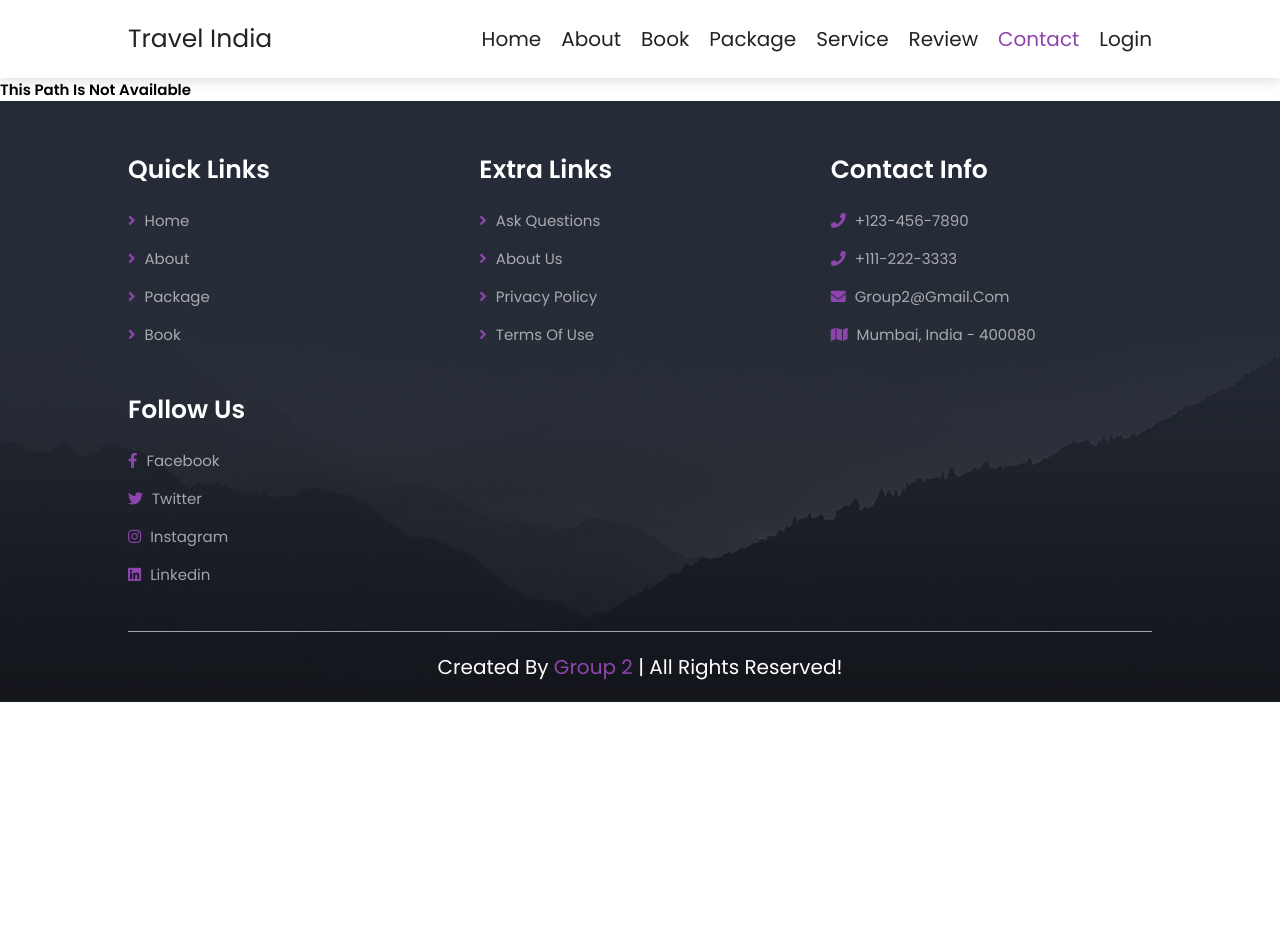
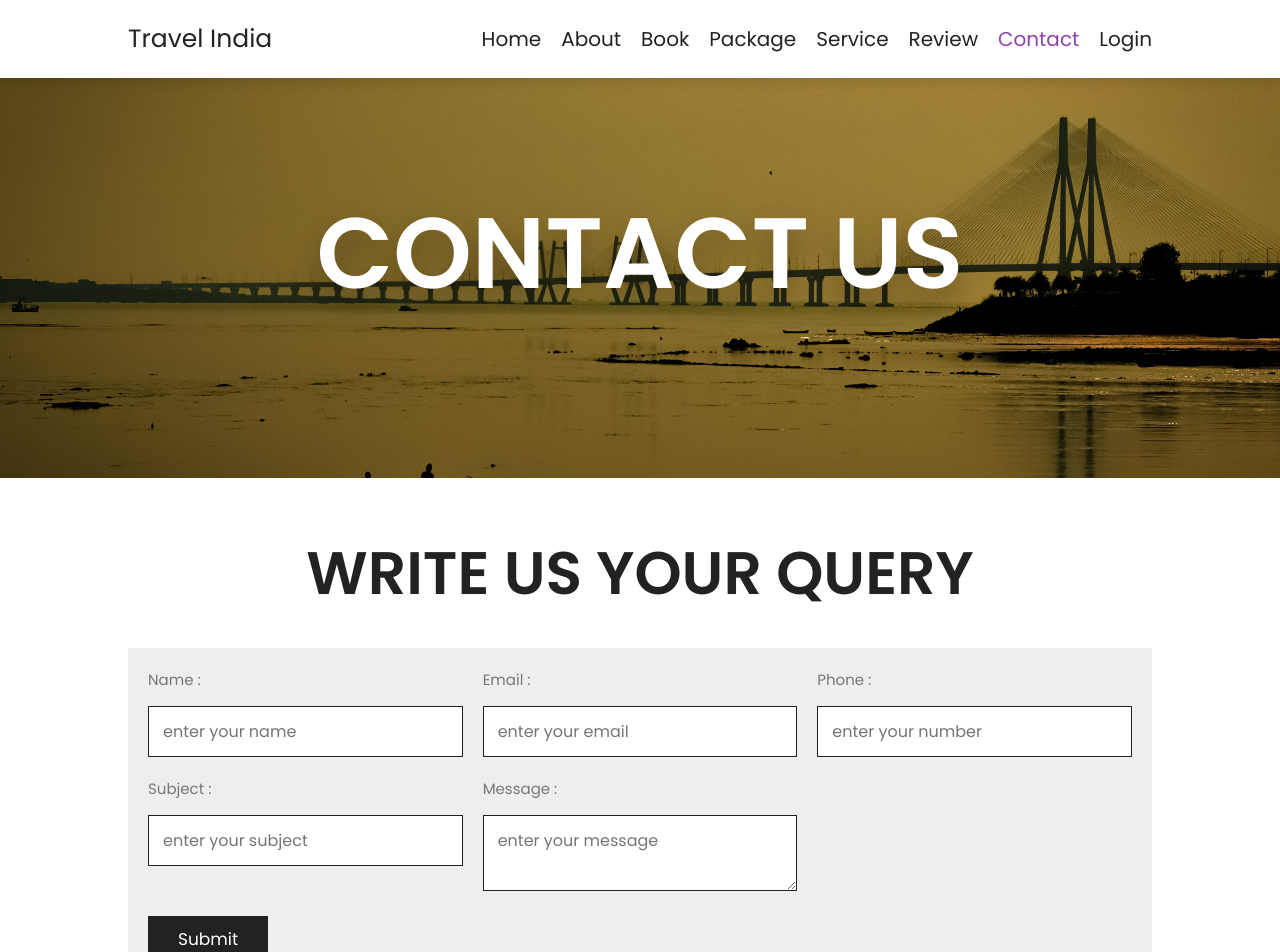
Before and after one commit to shreynaik100/TrendsProject_Group2, a React (Create React App) app: page /contact in a window 1280 px wide. Shown: the top 952 px of the page. Before the commit the page ends 800 px from the top, so only its background shows below. Built offline with nearby package versions, Linux system fonts and the light colour scheme.

Commit message:
Added Contact us page

```diff
--- a/src/PageRoutes.js
+++ b/src/PageRoutes.js
@@ -6,6 +6,7 @@ import Package from './components/Package';
 import Service from './components/Service';
 import Login from './components/Login';
 import Review from './components/Review';
+import Contact from './components/Contact';
 
 const NotFound = () => <h2>This Path is not available</h2>
 
@@ -22,6 +23,7 @@ export default function PageRoutes(){
             <Route path='/book' element= {<Book />} />
             <Route path='/login' element= {<Login />} />
             <Route path='/review' element= {<Review />} />
+            <Route path='/contact' element= {<Contact />} />
 
             <Route path='/*' element={<NotFound/>} />
         </Routes>
--- /dev/null
+++ b/src/components/Contact.js
@@ -0,0 +1,48 @@
+
+const Contact = () => {
+    return (
+        <div>
+
+            <div class="heading contact-heading">
+                <h1>Contact us</h1>
+            </div>
+
+
+            <section class="contactus">
+
+                <h1 class="heading-title">Write us your query</h1>
+
+                <form action="#" method="post" class="contact-form">
+
+                    <div class="contact">
+                        <div class="inputBox">
+                            <span>name :</span>
+                            <input type="text" placeholder="enter your name" name="name" />
+                        </div>
+                        <div class="inputBox">
+                            <span>email :</span>
+                            <input type="email" placeholder="enter your email" name="email" />
+                        </div>
+                        <div class="inputBox">
+                            <span>phone :</span>
+                            <input type="number" placeholder="enter your number" name="phone" />
+                        </div>
+                        <div class="inputBox">
+                            <span>subject :</span>
+                            <input type="text" placeholder="enter your subject" name="subject" />
+                        </div>
+                        <div class="inputBox">
+                            <span>message :</span>
+                            <textarea type="text" placeholder="enter your message" name="message"></textarea>
+                        </div>
+                    </div>
+
+                    <input type="submit" value="submit" class="btn" name="send" />
+
+                </form>
+
+            </section>
+        </div>
+    )
+}
+export default Contact;
```
